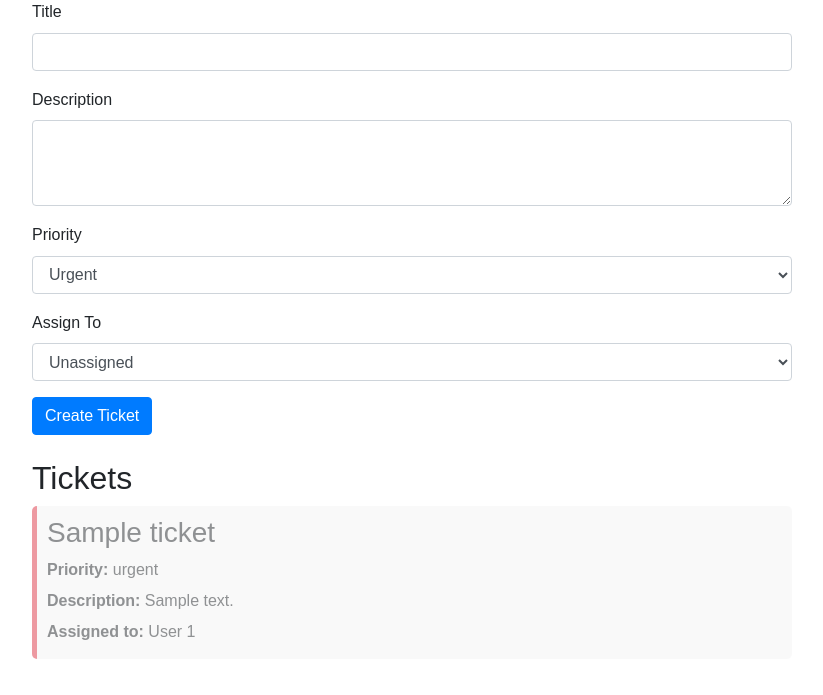
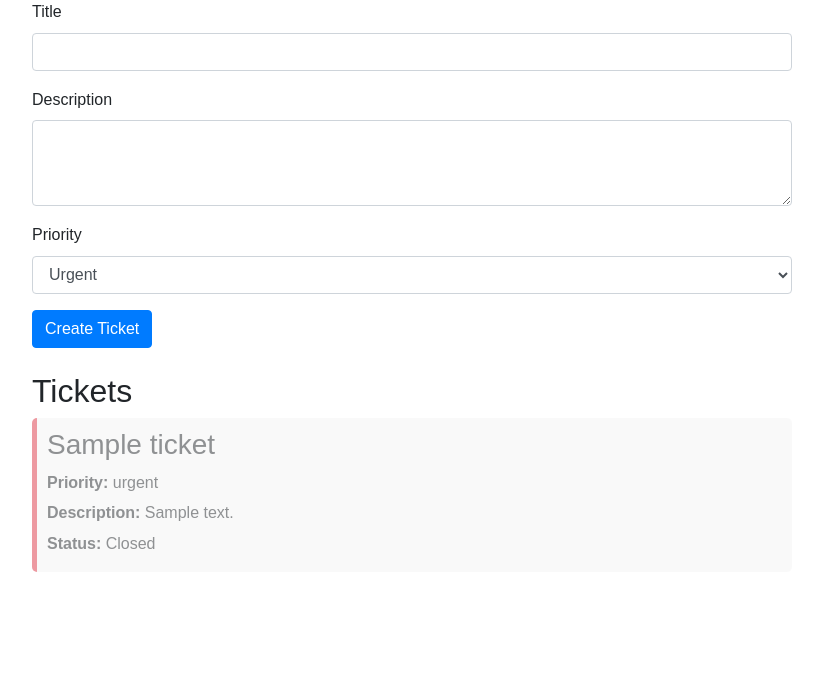
Before and after one commit to gomberg5264/Ticketmain, a Flask app: page / in a window 1280 px wide. Shown: the part 175-870 px from the top of the page, without its empty margins (228-1051 px from the left). After the commit the page ends 747 px from the top, so only its background shows below. Run offline with Flask 3, Linux system fonts and the light colour scheme; a user stored in the database is signed in; data comes from the database, SQL or seed files in the repository; tables that the repository leaves empty hold one stand-in row (values such as "Sample post"); some libraries are stand-ins or nearby versions.

```diff
--- a/main.py
+++ b/main.py
@@ -82,32 +82,11 @@ def create_ticket():
         title=data['title'],
         description=data['description'],
         priority=data['priority'],
-        user_id=current_user.id,
-        assigned_to_id=data.get('assigned_to_id')
+        user_id=current_user.id
     )
     db.session.add(new_ticket)
     db.session.commit()
     return jsonify(new_ticket.to_dict()), 201
 
-@app.route('/api/tickets/<int:ticket_id>', methods=['PUT'])
-@login_required
-def update_ticket(ticket_id):
-    ticket = Ticket.query.get_or_404(ticket_id)
-    data = request.json
-
-    if data.get('is_closed') is not None:
-        ticket.is_closed = data['is_closed']
-    if data.get('assigned_to_id') is not None:
-        ticket.assigned_to_id = data['assigned_to_id']
-
-    db.session.commit()
-    return jsonify(ticket.to_dict())
-
-@app.route('/api/users', methods=['GET'])
-@login_required
-def get_users():
-    users = User.query.all()
-    return jsonify([{"id": user.id} for user in users])
-
 if __name__ == "__main__":
     app.run(host="0.0.0.0", port=5000)
--- a/models.py
+++ b/models.py
@@ -1,5 +1,5 @@
 from flask_sqlalchemy import SQLAlchemy
-from sqlalchemy import Integer, String, Boolean, Text, Enum, ForeignKey
+from sqlalchemy import Integer, String, Boolean, Text, Enum
 from sqlalchemy.orm import Mapped, mapped_column, relationship
 from flask_login import UserMixin
 
@@ -20,10 +20,8 @@ class Ticket(db.Model):
     description: Mapped[str] = mapped_column(Text, nullable=False)
     priority: Mapped[str] = mapped_column(Enum('urgent', 'not urgent', 'low priority', name='priority_types'), nullable=False)
     is_closed: Mapped[bool] = mapped_column(Boolean, default=False)
-    user_id: Mapped[int] = mapped_column(Integer, ForeignKey('users.id'), nullable=False)
-    user: Mapped["User"] = relationship("User", foreign_keys=[user_id], back_populates="tickets")
-    assigned_to_id: Mapped[int] = mapped_column(Integer, ForeignKey('users.id'), nullable=True)
-    assigned_to: Mapped["User"] = relationship("User", foreign_keys=[assigned_to_id])
+    user_id: Mapped[int] = mapped_column(Integer, db.ForeignKey('users.id'), nullable=False)
+    user: Mapped["User"] = relationship("User", back_populates="tickets")
 
     def to_dict(self):
         return {
@@ -32,9 +30,7 @@ class Ticket(db.Model):
             'description': self.description,
             'priority': self.priority,
             'is_closed': self.is_closed,
-            'user_id': self.user_id,
-            'assigned_to_id': self.assigned_to_id,
-            'assigned_to': f'User {self.assigned_to_id}' if self.assigned_to_id else None
+            'user_id': self.user_id
         }
 
-User.tickets = relationship("Ticket", order_by=Ticket.id, back_populates="user", foreign_keys=[Ticket.user_id])
+User.tickets = relationship("Ticket", order_by=Ticket.id, back_populates="user")
--- a/static/js/app.js
+++ b/static/js/app.js
@@ -1,36 +1,15 @@
 document.addEventListener('DOMContentLoaded', () => {
     const ticketForm = document.getElementById('ticket-form');
     const ticketList = document.getElementById('ticket-list');
-    const assignedToSelect = document.getElementById('assigned-to');
 
-    // Load tickets and users on page load
+    // Load tickets on page load
     loadTickets();
-    loadUsers();
 
     // Add event listener for form submission
     ticketForm.addEventListener('submit', (e) => {
         e.preventDefault();
         createTicket();
     });
-
-    async function loadUsers() {
-        try {
-            const response = await fetch('/api/users');
-            if (response.status === 401) {
-                window.location.href = '/login';
-                return;
-            }
-            const users = await response.json();
-            users.forEach(user => {
-                const option = document.createElement('option');
-                option.value = user.id;
-                option.textContent = `User ${user.id}`;
-                assignedToSelect.appendChild(option);
-            });
-        } catch (error) {
-            console.error('Error loading users:', error);
-        }
-    }
 
     async function loadTickets() {
         try {
@@ -50,7 +29,6 @@ document.addEventListener('DOMContentLoaded', () => {
         const title = document.getElementById('title').value;
         const description = document.getElementById('description').value;
         const priority = document.getElementById('priority').value;
-        const assignedTo = document.getElementById('assigned-to').value;
 
         try {
             const response = await fetch('/api/tickets', {
@@ -58,7 +36,11 @@ document.addEventListener('DOMContentLoaded', () => {
                 headers: {
                     'Content-Type': 'application/json',
                 },
-                body: JSON.stringify({ title, description, priority, assigned_to_id: assignedTo || null }),
+                body: JSON.stringify({
+                    title,
+                    description,
+                    priority
+                }),
             });
 
             if (response.status === 401) {
@@ -78,31 +60,6 @@ document.addEventListener('DOMContentLoaded', () => {
         }
     }
 
-    async function updateTicket(id, data) {
-        try {
-            const response = await fetch(`/api/tickets/${id}`, {
-                method: 'PUT',
-                headers: {
-                    'Content-Type': 'application/json',
-                },
-                body: JSON.stringify(data),
-            });
-
-            if (response.status === 401) {
-                window.location.href = '/login';
-                return;
-            }
-
-            if (response.ok) {
-                loadTickets();
-            } else {
-                console.error('Error updating ticket:', response.statusText);
-            }
-        } catch (error) {
-            console.error('Error updating ticket:', error);
-        }
-    }
-
     function renderTickets(tickets) {
         ticketList.innerHTML = '';
         tickets.forEach((ticket) => {
@@ -112,36 +69,9 @@ document.addEventListener('DOMContentLoaded', () => {
                 <h3>${ticket.title}</h3>
                 <p><strong>Priority:</strong> ${ticket.priority}</p>
                 <p><strong>Description:</strong> ${ticket.description}</p>
-                <p><strong>Assigned to:</strong> ${ticket.assigned_to || 'Unassigned'}</p>
-                ${!ticket.is_closed ? `
-                    <button class="close-button" data-id="${ticket.id}">Close Ticket</button>
-                    <select class="assign-select" data-id="${ticket.id}">
-                        <option value="">Unassigned</option>
-                        ${Array.from(assignedToSelect.options).slice(1).map(option => `
-                            <option value="${option.value}" ${ticket.assigned_to_id == option.value ? 'selected' : ''}>
-                                ${option.textContent}
-                            </option>
-                        `).join('')}
-                    </select>
-                ` : ''}
+                <p><strong>Status:</strong> ${ticket.is_closed ? 'Closed' : 'Open'}</p>
             `;
             ticketList.appendChild(li);
         });
-
-        // Add event listeners for close buttons and assign selects
-        document.querySelectorAll('.close-button').forEach((button) => {
-            button.addEventListener('click', (e) => {
-                const id = e.target.getAttribute('data-id');
-                updateTicket(id, { is_closed: true });
-            });
-        });
-
-        document.querySelectorAll('.assign-select').forEach((select) => {
-            select.addEventListener('change', (e) => {
-                const id = e.target.getAttribute('data-id');
-                const assignedToId = e.target.value;
-                updateTicket(id, { assigned_to_id: assignedToId || null });
-            });
-        });
     }
 });
--- a/templates/index.html
+++ b/templates/index.html
@@ -35,12 +35,6 @@
                     <option value="low priority">Low Priority</option>
                 </select>
             </div>
-            <div class="form-group">
-                <label for="assigned-to">Assign To</label>
-                <select class="form-control" id="assigned-to">
-                    <option value="">Unassigned</option>
-                </select>
-            </div>
             <button type="submit" class="btn btn-primary">Create Ticket</button>
         </form>
 
```
